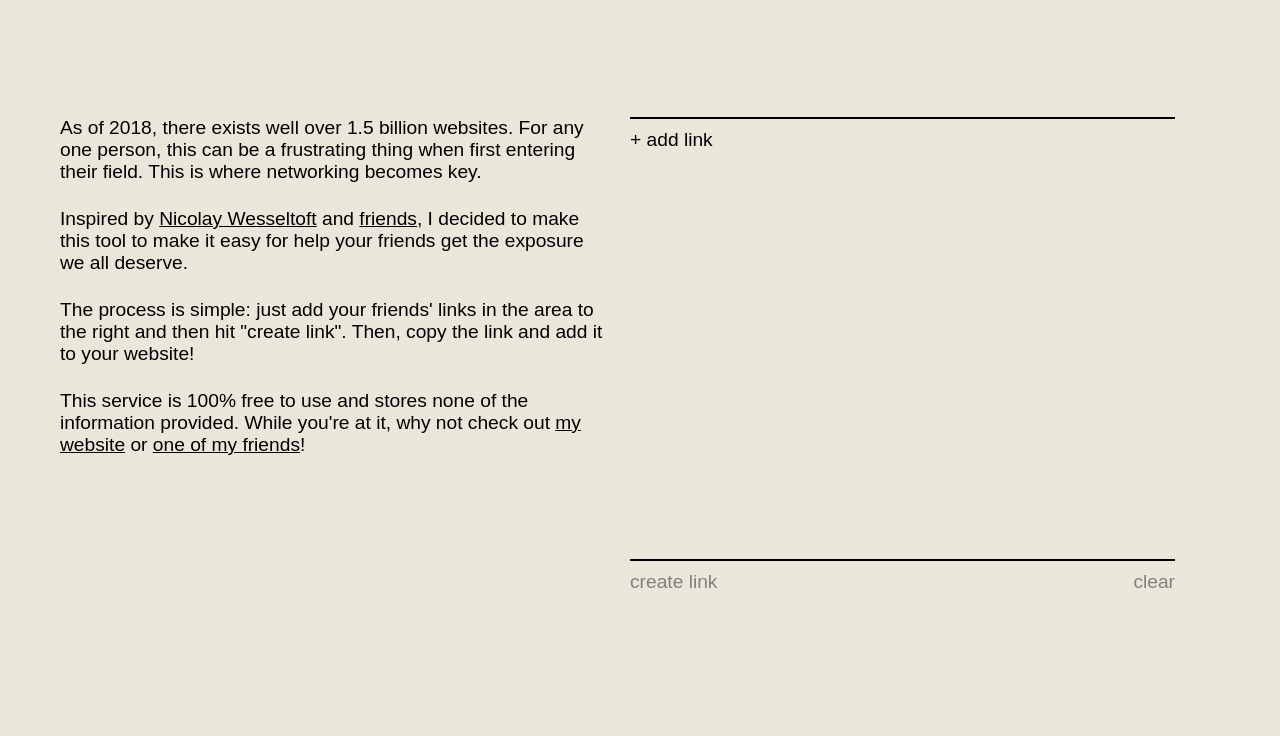
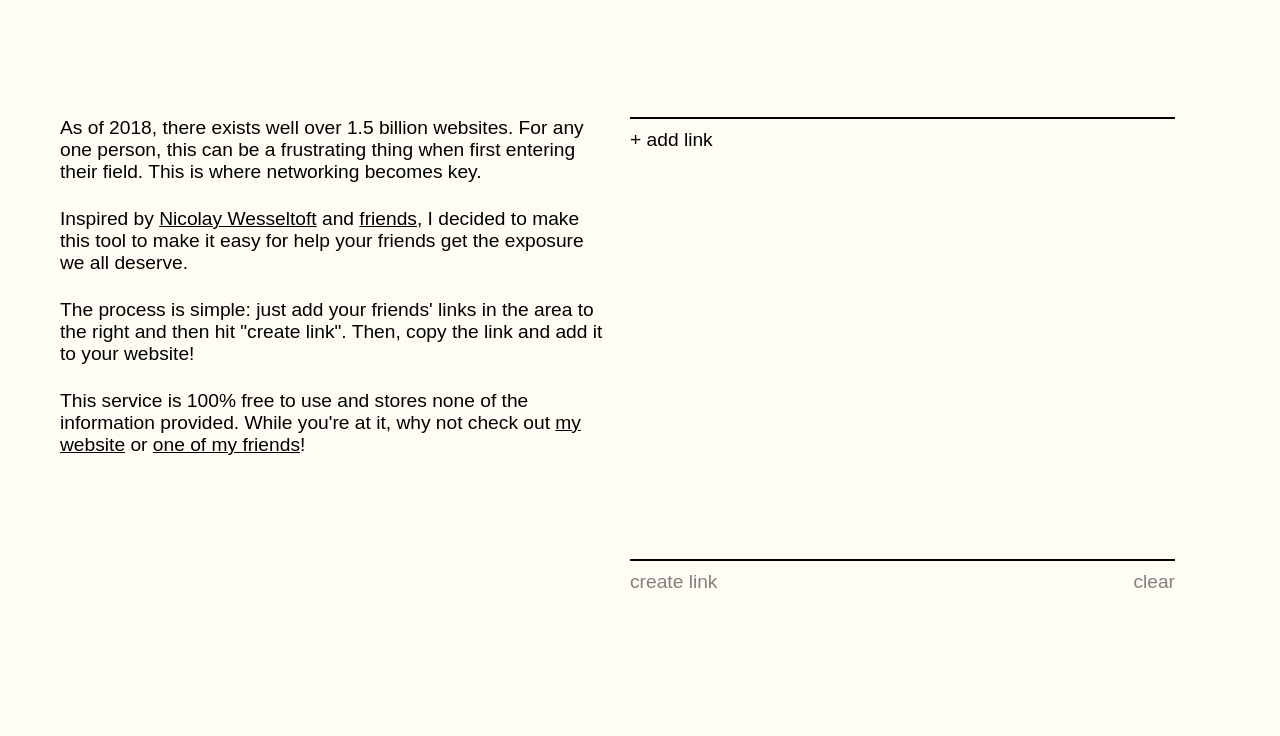
Before and after one commit to returningsam/samkilg.us, a plain HTML site: page public/friends/index.html in a window 1280 px wide. Shown: the part 153-889 px from the top of the page. Drawn offline with nearby package versions, Linux system fonts and the light colour scheme; a web font is replaced by a local one.

Commit message:
small fix

```diff
--- a/public/friends/style.css
+++ b/public/friends/style.css
@@ -27,7 +27,7 @@ body {
     /* padding: 10px; */
     margin: 0;
     font-family: 'Inter UI', sans-serif;
-    background-color: rgb(233, 231, 218);
+    background-color: rgb(255, 253, 244);
 }
 
 .grid {
```
Also changed, not shown: 1 other file.
